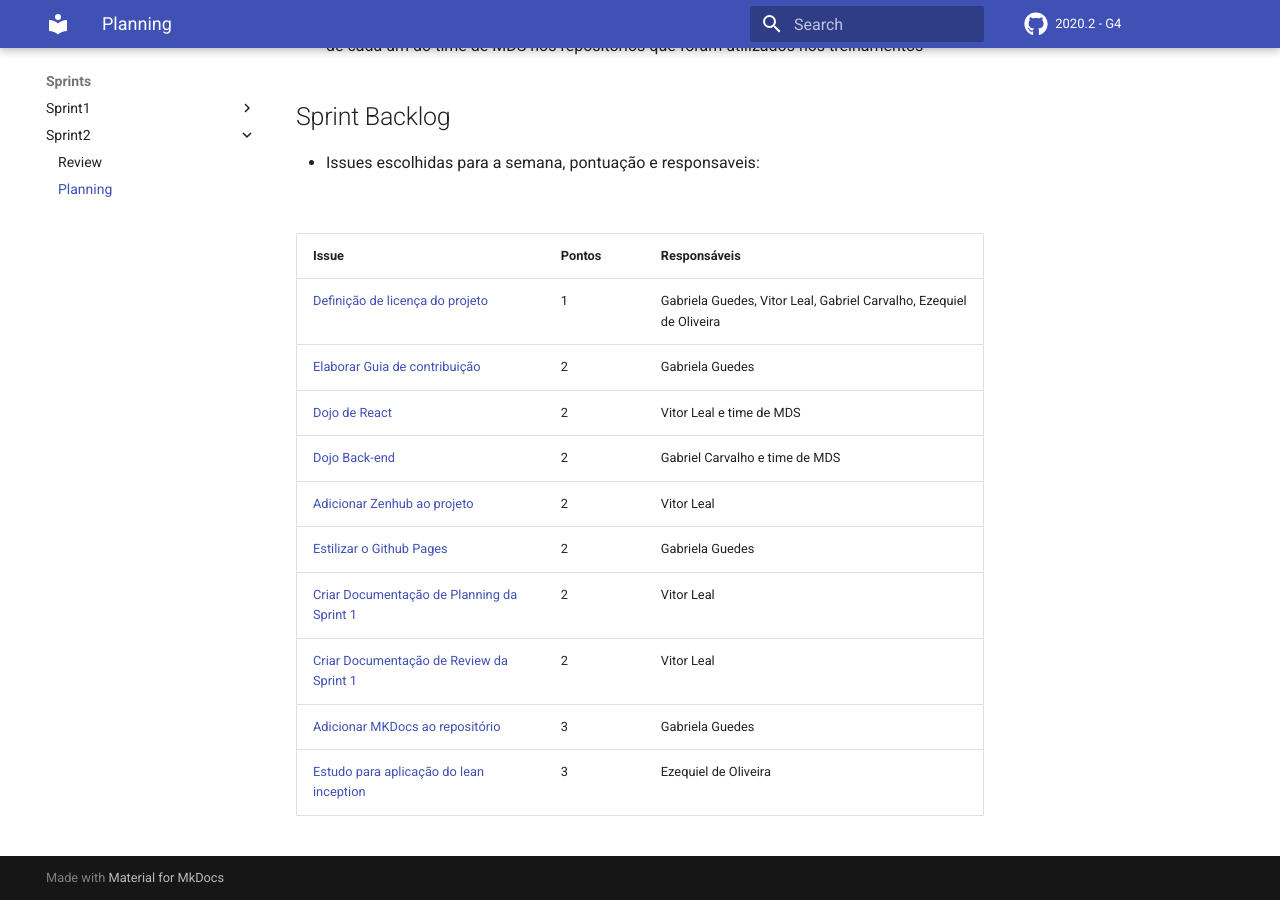
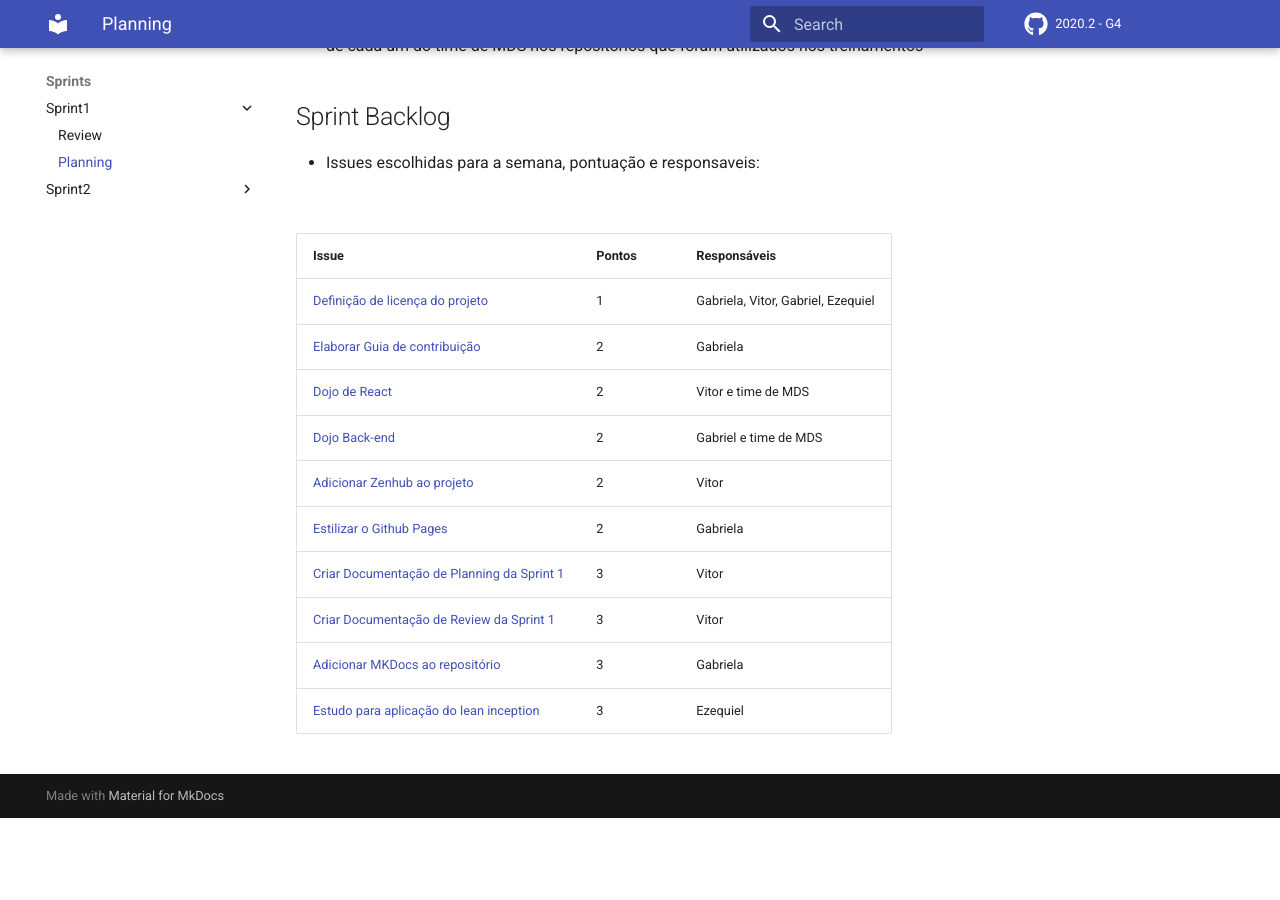
Before and after one commit to fga-eps-mds/2020-2-SiGeD, an MkDocs documentation site: the page built from docs/sprints/sprint1/sprint1_planning.md, in a window 1280 px wide and 900 px high, scrolled down 875 px. Built offline with MkDocs 1.6.1 and Material for MkDocs 9.7.7, drawn with Linux system fonts in a browser that asks for light colours; comment, search, counter and statistics services are not loaded; after the commit the page ends 1693 px from its top, so only the background shows below that; some of the changed text lies outside the part shown.

Commit message:
Add sprint 2 planning

```diff
--- a/docs/sprints/sprint1/sprint1_planning.md
+++ b/docs/sprints/sprint1/sprint1_planning.md
@@ -34,13 +34,13 @@
 
 |Issue|Pontos|Responsáveis|
 |--|--|--|
-|[Definição de licença do projeto]("https://github.com/fga-eps-mds/2020-2-G4/issues/3")|1|Gabriela Guedes, Vitor Leal, Gabriel Carvalho, Ezequiel de Oliveira|
-|[Elaborar Guia de contribuição]("https://github.com/fga-eps-mds/2020-2-G4/issues/7")|2|Gabriela Guedes|
-|[Dojo de React]("https://github.com/fga-eps-mds/2020-2-G4/issues/8")|2|Vitor Leal e time de MDS|
-|[Dojo Back-end]("https://github.com/fga-eps-mds/2020-2-G4/issues/11")|2|Gabriel Carvalho e time de MDS|
-|[Adicionar Zenhub ao projeto]("https://github.com/fga-eps-mds/2020-2-G4/issues/9")|2|Vitor Leal|
-|[Estilizar o Github Pages]("https://github.com/fga-eps-mds/2020-2-G4/issues/22")|2|Gabriela Guedes|
-|[Criar Documentação de Planning da Sprint 1]("https://github.com/fga-eps-mds/2020-2-G4/issues/19")|2|Vitor Leal|
-|[Criar Documentação de Review da Sprint 1]("https://github.com/fga-eps-mds/2020-2-G4/issues/15")|2|Vitor Leal|
-|[Adicionar MKDocs ao repositório]("https://github.com/fga-eps-mds/2020-2-G4/issues/10")|3|Gabriela Guedes|
-|[Estudo para aplicação do lean inception]("https://github.com/fga-eps-mds/2020-2-G4/issues/13")|3|Ezequiel de Oliveira|
+|[Definição de licença do projeto]("https://github.com/fga-eps-mds/2020-2-G4/issues/3")|1|Gabriela, Vitor, Gabriel, Ezequiel|
+|[Elaborar Guia de contribuição]("https://github.com/fga-eps-mds/2020-2-G4/issues/7")|2|Gabriela|
+|[Dojo de React]("https://github.com/fga-eps-mds/2020-2-G4/issues/8")|2|Vitor e time de MDS|
+|[Dojo Back-end]("https://github.com/fga-eps-mds/2020-2-G4/issues/11")|2|Gabriel e time de MDS|
+|[Adicionar Zenhub ao projeto]("https://github.com/fga-eps-mds/2020-2-G4/issues/9")|2|Vitor|
+|[Estilizar o Github Pages]("https://github.com/fga-eps-mds/2020-2-G4/issues/22")|2|Gabriela|
+|[Criar Documentação de Planning da Sprint 1]("https://github.com/fga-eps-mds/2020-2-G4/issues/19")|3|Vitor|
+|[Criar Documentação de Review da Sprint 1]("https://github.com/fga-eps-mds/2020-2-G4/issues/15")|3|Vitor|
+|[Adicionar MKDocs ao repositório]("https://github.com/fga-eps-mds/2020-2-G4/issues/10")|3|Gabriela|
+|[Estudo para aplicação do lean inception]("https://github.com/fga-eps-mds/2020-2-G4/issues/13")|3|Ezequiel|
--- a/mkdocs.yml
+++ b/mkdocs.yml
@@ -25,7 +25,7 @@
       - Planning: sprints/sprint1/sprint1_planning.md
     - Sprint2:
       - Review: sprints/sprint1/sprint1_review.md
-      - Planning: sprints/sprint1/sprint1_planning.md
+      - Planning: sprints/sprint2/sprint2_planning.md
 
 theme:
   name: 'material'
```
Also changed, not shown: other parts of docs/sprints/sprint1/sprint1_planning.md (+1 -1 lines), docs/sprints/sprint2/sprint2_planning.md (added, +39 -0 lines), docs/template_docs/template_planning.md (+4 -4 lines).
